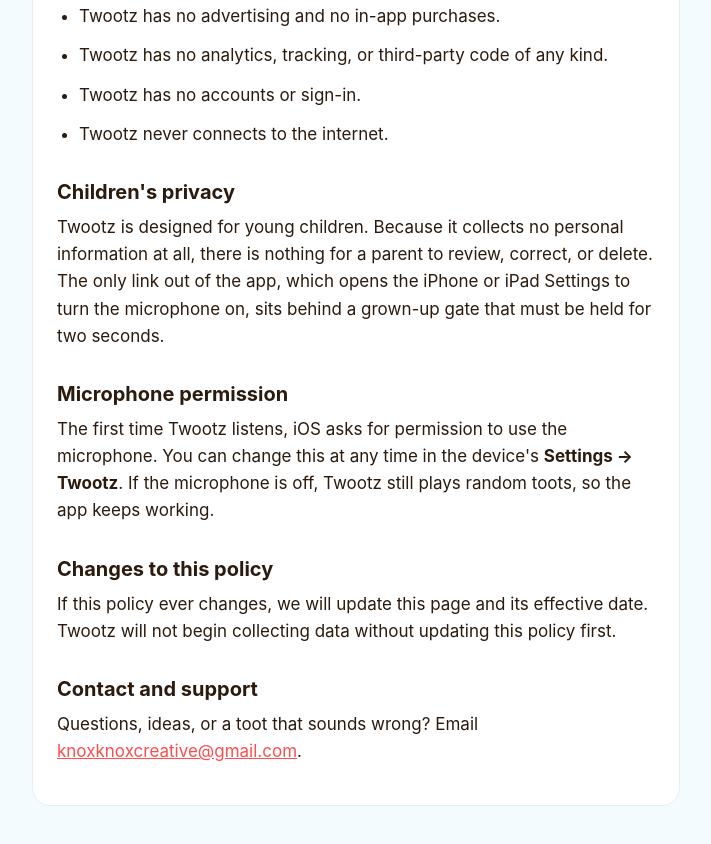
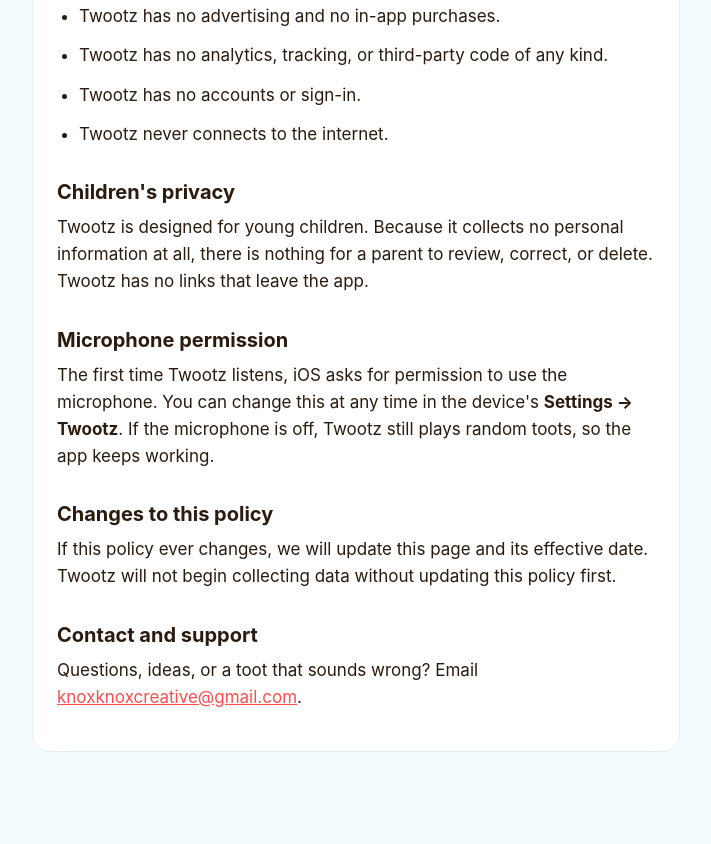
Before and after one commit to knoxrocksyou/twootz, a plain HTML site: page index.html in a window 1280 px wide. Shown: the part 940-1784 px from the top of the page, without its empty margins (284-995 px from the left). After the commit the page ends 1756 px from the top, so only its background shows below. Drawn offline with Linux system fonts and the light colour scheme.

Commit message:
Privacy policy: no links out of the app

```diff
--- a/index.html
+++ b/index.html
@@ -62,9 +62,8 @@
 
   <h2>Children's privacy</h2>
   <p>Twootz is designed for young children. Because it collects no personal information at all,
-  there is nothing for a parent to review, correct, or delete. The only link out of the app,
-  which opens the iPhone or iPad Settings to turn the microphone on, sits behind a grown-up
-  gate that must be held for two seconds.</p>
+  there is nothing for a parent to review, correct, or delete. Twootz has no links that leave
+  the app.</p>
 
   <h2>Microphone permission</h2>
   <p>The first time Twootz listens, iOS asks for permission to use the microphone. You can
```
